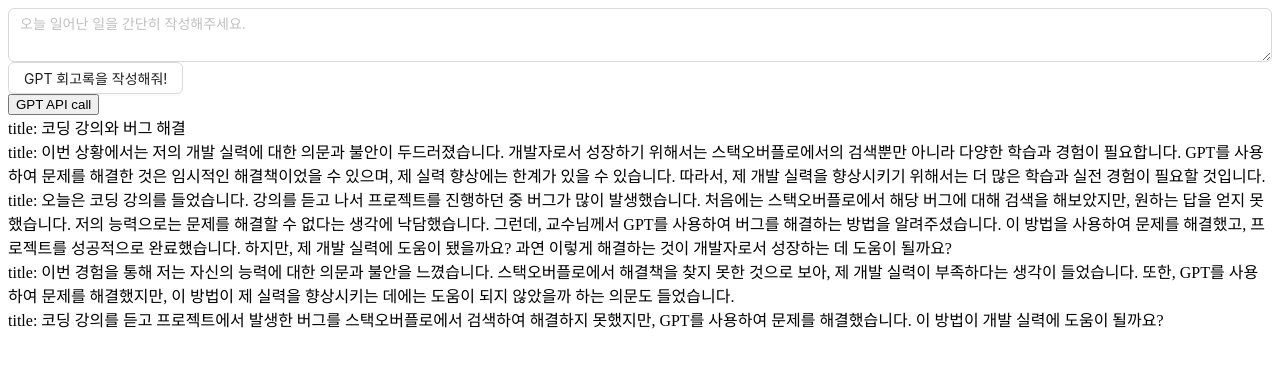
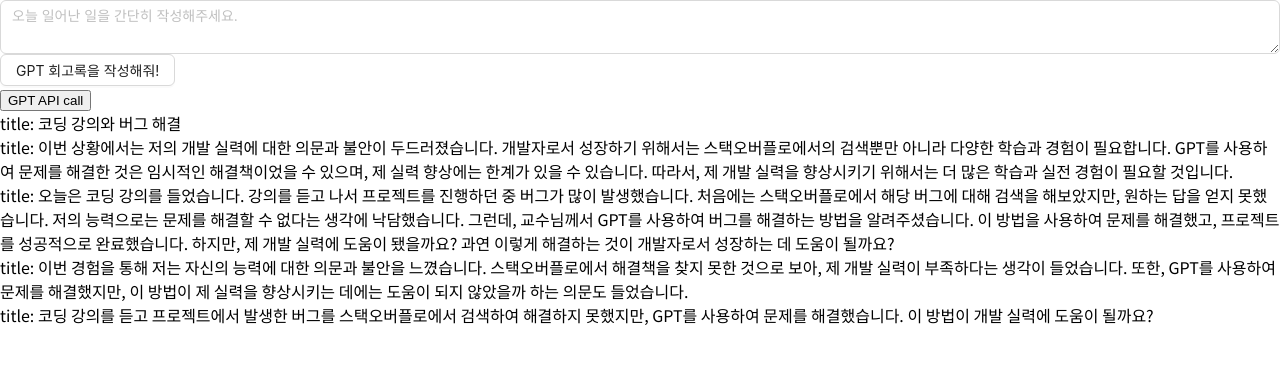
Before and after one commit to gull2365/gpt-diary, a React (Vite) app: page / in a window 1280 px wide. Shown: the top 366 px of the page. Built offline with nearby package versions, Linux system fonts and the light colour scheme.

Commit message:
feat: global font 적용

```diff
--- a/index.html
+++ b/index.html
@@ -4,6 +4,12 @@
     <meta charset="UTF-8" />
     <link rel="icon" type="image/svg+xml" href="/vite.svg" />
     <meta name="viewport" content="width=device-width, initial-scale=1.0" />
+    <link rel="preconnect" href="https://fonts.googleapis.com" />
+    <link rel="preconnect" href="https://fonts.gstatic.com" crossorigin />
+    <link
+      href="https://fonts.googleapis.com/css2?family=Noto+Sans+KR:wght@300;400;700&display=swap"
+      rel="stylesheet"
+    />
     <title>AI 회고록</title>
   </head>
   <body>
--- /dev/null
+++ b/src/index.css
@@ -0,0 +1,5 @@
+body {
+  margin: 0;
+  font-family: "Noto Sans KR";
+  font-weight: 400;
+}
--- a/src/main.jsx
+++ b/src/main.jsx
@@ -1,6 +1,7 @@
 import React from "react";
 import ReactDOM from "react-dom/client";
 import App from "./App.jsx";
+import "./index.css";
 
 ReactDOM.createRoot(document.getElementById("root")).render(
   <React.StrictMode>
```
